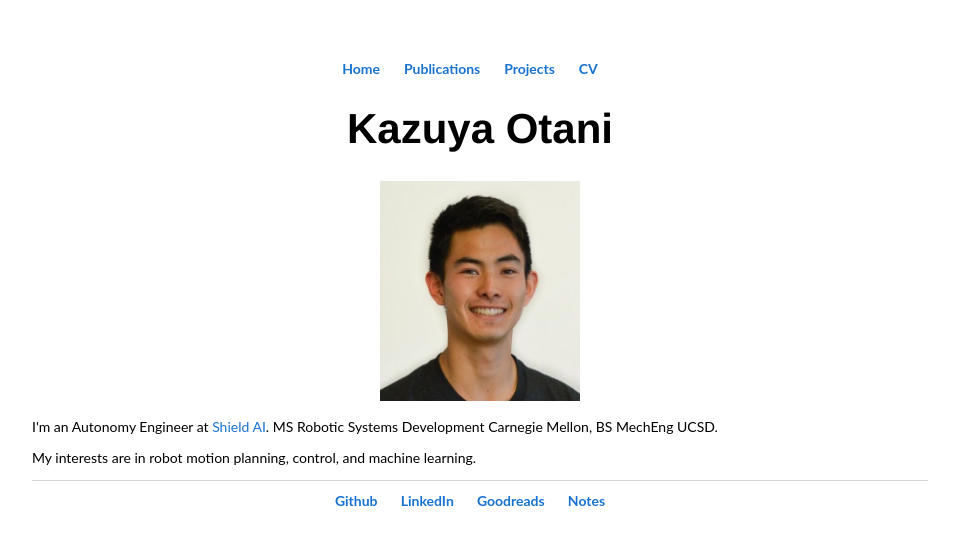
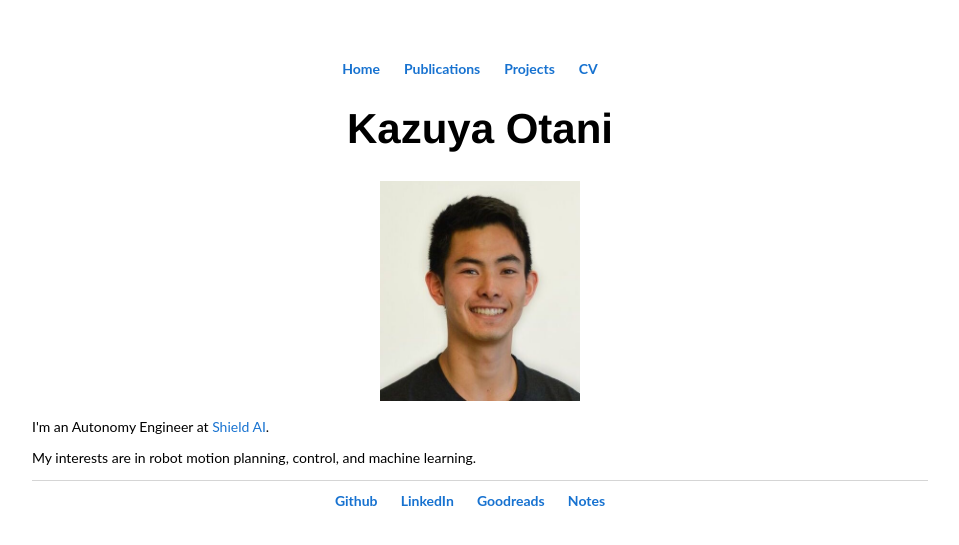
Before and after one commit to kazuotani14/kazuotani14.github.io, a Jekyll site: the page built from index.html, in a window 1280 px wide. Shown: the top 545 px of the page, without its empty margins (160-1119 px from the left). Built offline with Jekyll 4.4.1, drawn with Linux system fonts in a browser that asks for light colours.

Commit message:
Update index.html

```diff
--- a/index.html
+++ b/index.html
@@ -10,7 +10,7 @@
 
   <p>
 
-  I'm an Autonomy Engineer at <a href="https://www.shield.ai/">Shield AI</a>. MS Robotic Systems Development Carnegie Mellon, BS MechEng UCSD.
+  I'm an Autonomy Engineer at <a href="https://www.shield.ai/">Shield AI</a>. <!-- MS Robotic Systems Development Carnegie Mellon, BS MechEng UCSD. -->
   <!-- Previously, I worked at Inria, [Shield AI](), Warehouse Innovations, and Microsoft. -->
 
   <p>
```
